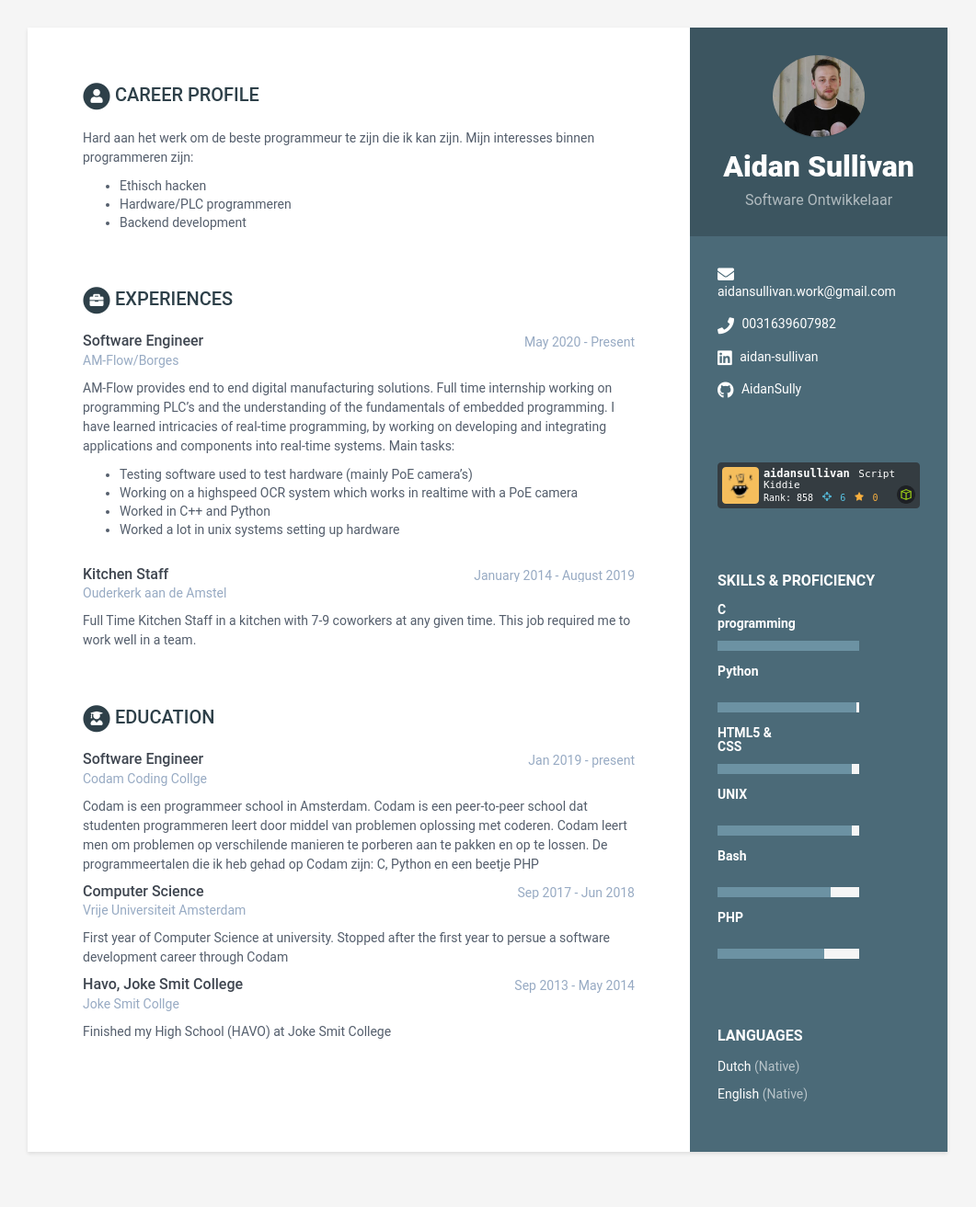
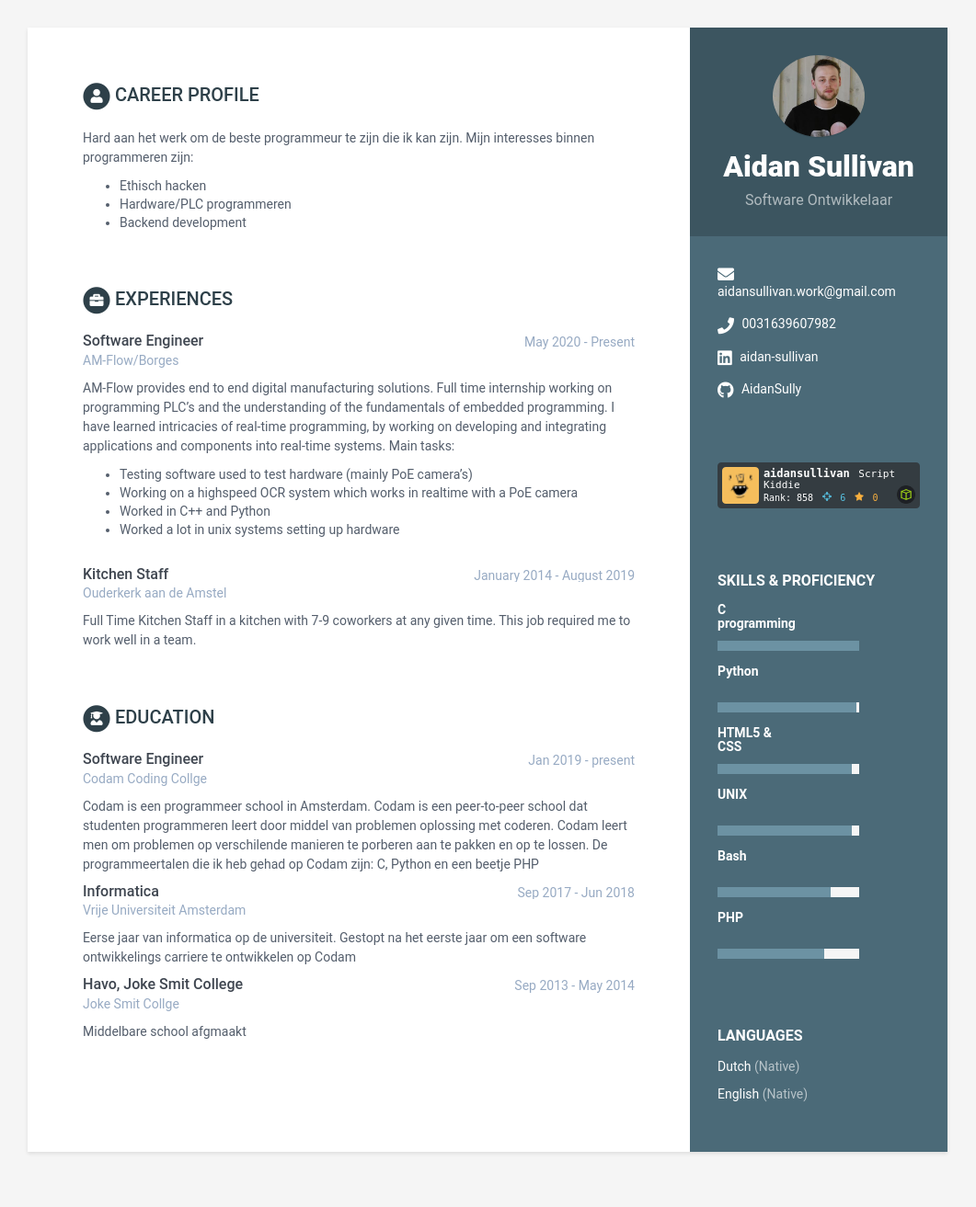
Before and after one commit to AidanSully/online-cv-nl, a Jekyll site: the page built from index.html, in a window 1280 px wide. Shown: the whole page at 92% size, without its empty margins (110-1171 px from the left). Built offline with Jekyll 4.4.1, drawn with Linux system fonts in a browser that asks for light colours.

Commit message:
translated all education

```diff
--- a/_data/data.yml
+++ b/_data/data.yml
@@ -41,16 +41,16 @@ educations:
       details: |
         Codam is een programmeer school in Amsterdam. Codam is een peer-to-peer school dat studenten programmeren leert door middel van problemen oplossing met coderen. Codam leert men om problemen op verschilende manieren te porberen aan te pakken en op te lossen.
         De programmeertalen die ik heb gehad op Codam zijn: C, Python en een beetje PHP
-    - degree: Computer Science
+    - degree: Informatica
       university: Vrije Universiteit Amsterdam
       time: Sep 2017 - Jun 2018
       details: |
-        First year of Computer Science at university. Stopped after the first year to persue a software development career through Codam
+        Eerse jaar van informatica op de universiteit. Gestopt na het eerste jaar om een software ontwikkelings carriere te ontwikkelen op Codam
     - degree: Havo, Joke Smit College
       university: Joke Smit Collge
       time: Sep 2013 - May 2014
       details: |
-        Finished my High School (HAVO) at Joke Smit College
+        Middelbare school afgmaakt
 experiences:
     - role: Software Engineer
       time: May 2020 - Present
```
